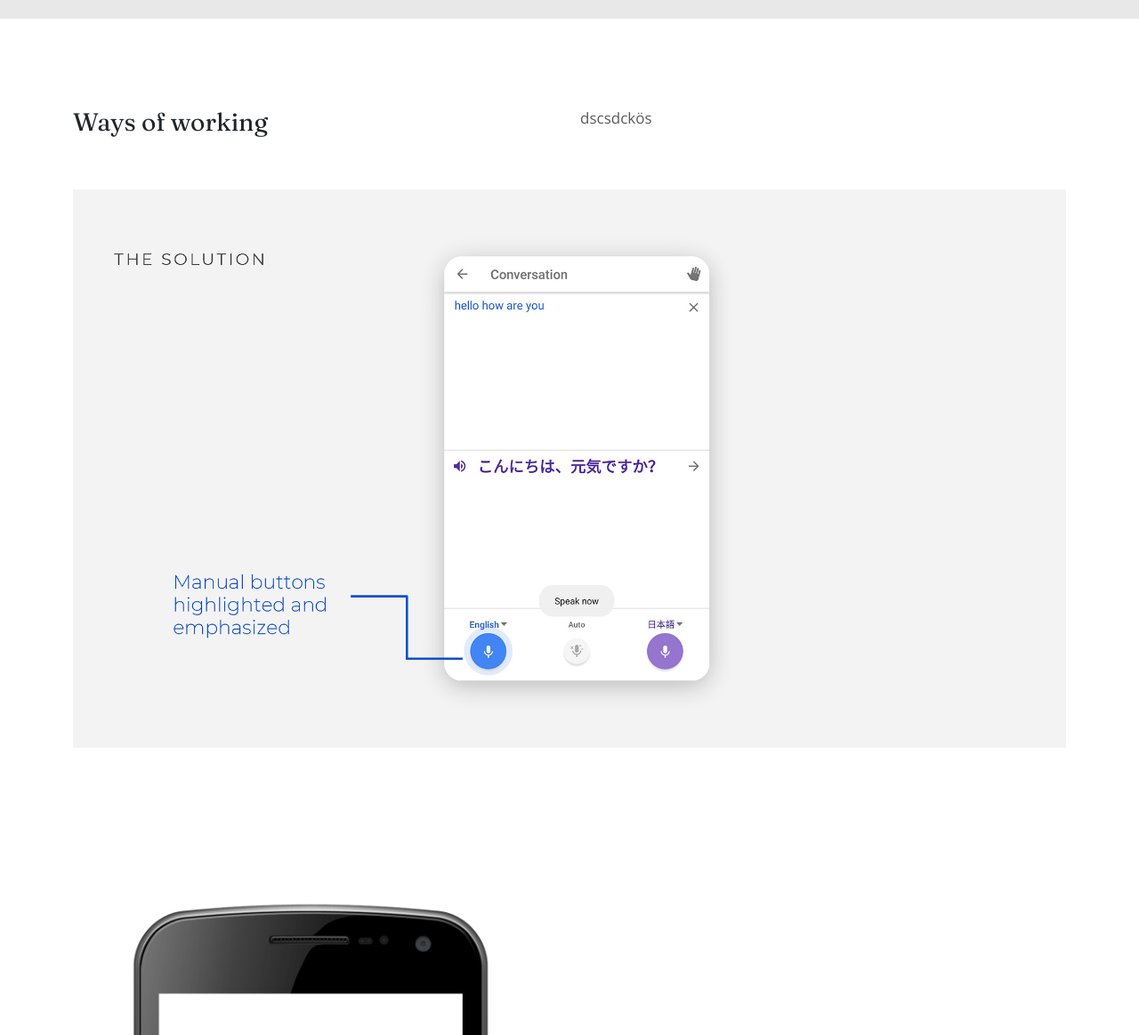
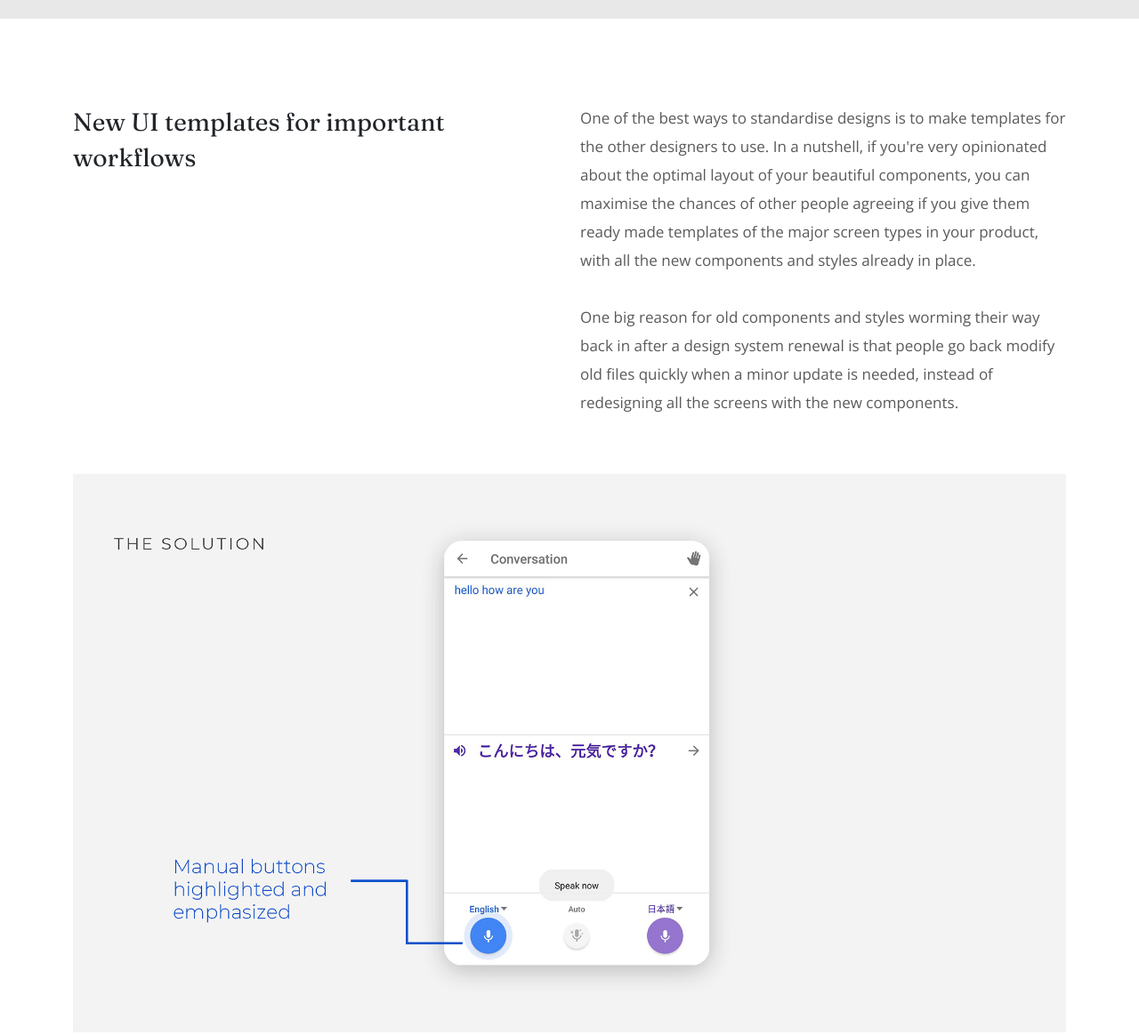
Before and after one commit to mchitrak/mchitrak.github.io, a website: page sanoma.html in a window 1280 px wide. Shown: the part 8520-9684 px from the top of the page at 89% size. Drawn offline with nearby package versions, Linux system fonts and the light colour scheme.

Commit message:
Update sanoma.html

```diff
--- a/sanoma.html
+++ b/sanoma.html
@@ -261,6 +261,24 @@
     </section>
 
     <section id="case-exploration" class="container mt-5">
+
+      <div class="row">
+        <div class="col-md-6 mt-5">
+          <h3>New UI templates for important workflows</h3>
+        </div>
+
+        <div class="col-md-6 mt-5">
+          <p>
+            One of the best ways to standardise designs is to make templates for the other designers to use. In a nutshell, if you're very opinionated about the optimal layout of your beautiful components, you can maximise the chances of other people agreeing if you give them ready made templates of the major screen types in your product, with all the new components and styles already in place. <br><br> One big reason for old components and styles worming their way back in after a design system renewal is that people go back modify old files quickly when a minor update is needed, instead of redesigning all the screens with the new components.
+          </p>
+
+        </div>
+      </div>
+
+      <div>
+        <img class="img-fluid mt-5" src="images/image-dummy.png" alt="">
+      </div>
+
       <div class="row">
         <div class="col-md-6 mt-5">
           <h3>Ways of working</h3>
```
